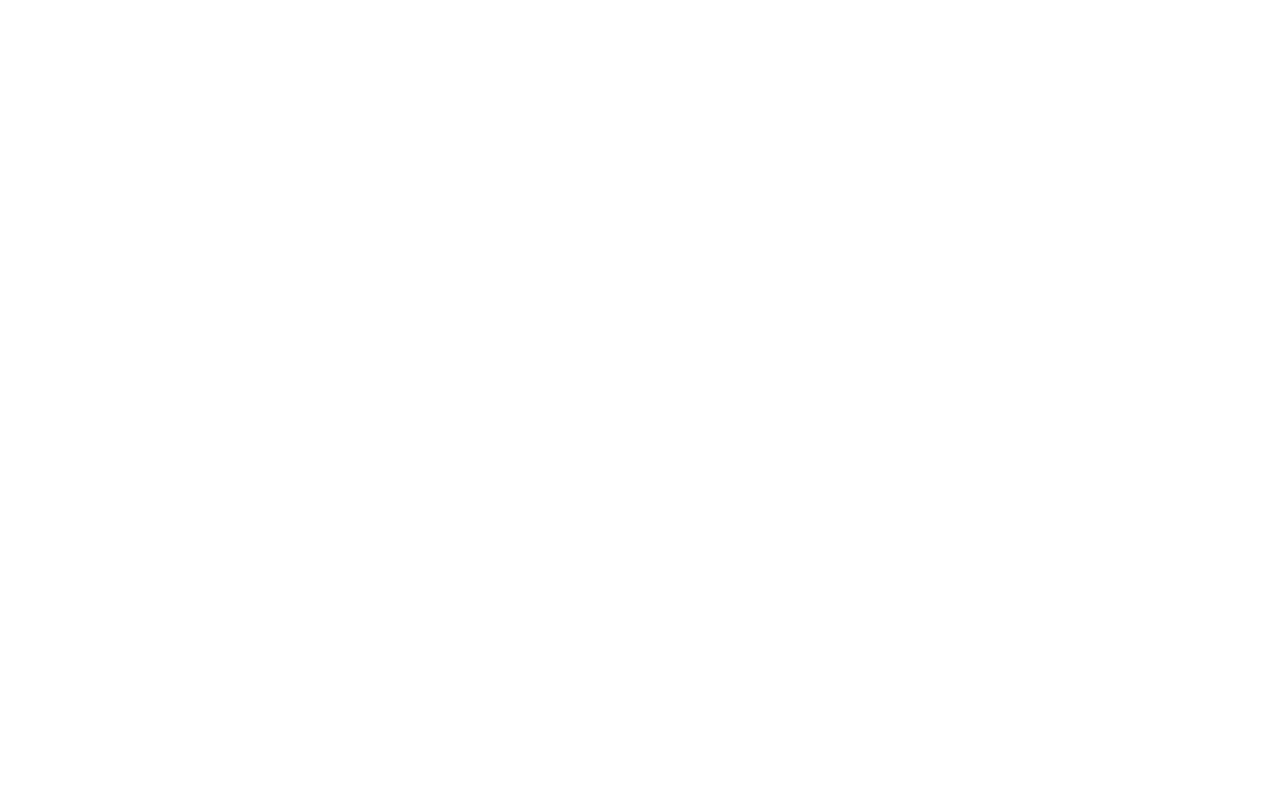
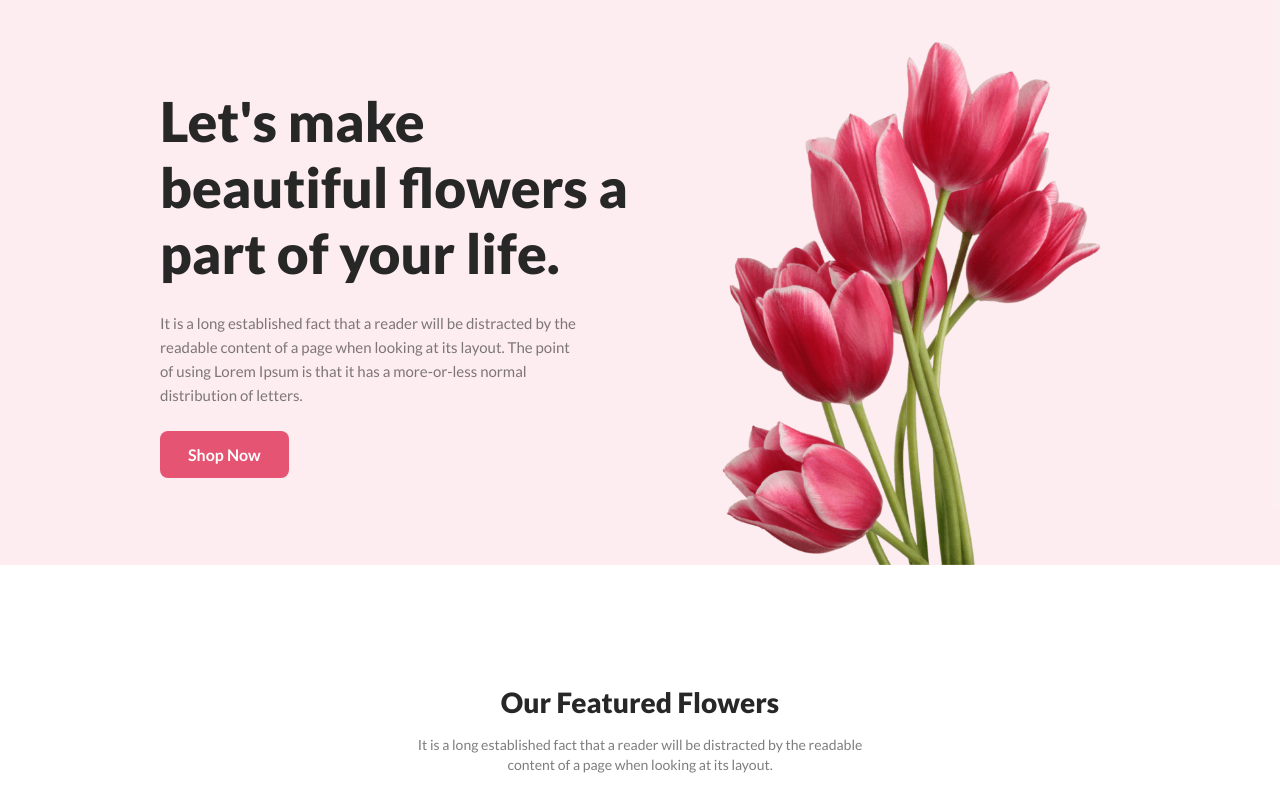
Before and after one commit to solaiman-siam/flower-shop-clone, a plain HTML site: page index.html in a window 1280 px wide. Drawn offline with Linux system fonts and the light colour scheme.

Commit message:
added header section

```diff
--- a/css/style.css
+++ b/css/style.css
@@ -1,15 +1,91 @@
-@import url('https://fonts.googleapis.com/css2?family=Lato:wght@300;400;700;900&display=swap');
+@import url("https://fonts.googleapis.com/css2?family=Lato:wght@300;400;700;900&display=swap");
 
-*{
-    margin: 0;
-    padding: 0;
-    box-sizing: border-box;
-    font-family: 'Lato', sans-serif;
+* {
+  margin: 0;
+  padding: 0;
+  box-sizing: border-box;
+  font-family: "Lato", sans-serif;
 }
-html, body{
-    height: 100%;
-    width: 100%;
-
+html,
+body {
+  height: 100%;
+  width: 100%;
 }
 
 /* common sharing css */
+
+.container {
+  width: 75%;
+  max-width: 1440px;
+  height: 1px;
+  margin: 0 auto;
+  height: 100%;
+}
+
+/* header css */
+header {
+  width: 100%;
+  background: rgba(229, 84, 115, 0.1);
+}
+.header-wrapper {
+  display: flex;
+  gap: 70px;
+  align-items: center;
+}
+.header-left {
+  max-width: 530px;
+  width: 75%;
+}
+.header-title {
+  color: #272727;
+  font-size: 55px;
+  font-weight: 800;
+  margin-bottom: 25px;
+}
+.header-description {
+  color: rgba(39, 39, 39, 0.6);
+  font-size: 15px;
+  font-weight: 400;
+  line-height: 24px;
+  margin-bottom: 24px;
+  width: 90%;
+}
+.header-btn {
+  padding: 14px 28px;
+  border-radius: 8px;
+  background: #e55473;
+  color: #fff;
+  font-size: 16px;
+  font-weight: 700;
+  border: 0;
+}
+.header-img {
+  display: flex;
+  align-items: end;
+  margin-top: 40px;
+}
+.header-img img {
+  width: 100%;
+}
+
+/* featured css */
+.featured-container {
+  margin: 0 auto;
+  width: 450px;
+  text-align: center;
+  padding-top: 120px;
+  padding-bottom: 30px;
+}
+.featured-title {
+  color: #272727;
+  font-size: 28px;
+  font-weight: 800;
+  padding-bottom: 16px;
+}
+.featured-description {
+    color: rgba(39, 39, 39, 0.60);
+    font-size: 14px;
+    font-weight: 400;
+    line-height: 20px; /* 166.667% */
+
+}
--- a/index.html
+++ b/index.html
@@ -7,8 +7,31 @@
     <link rel="stylesheet" href="css/style.css">
 </head>
 <body>
-    <header></header>
-    <main></main>
+    <header>
+        <div class="container">
+            <div class="header-wrapper">
+                <div class="header-left">
+                    <h1 class="header-title">Let's make beautiful flowers a part of your life.</h1>
+                    <p class="header-description">It is a long established fact that a reader will be distracted by the readable content of a page when looking at its layout. The point of using Lorem Ipsum is that it has a more-or-less normal distribution of letters.</p>
+                    <button class="header-btn">Shop Now</button>
+                </div>
+                <div class="header-img">
+                    <img src="images/pngwing 10.png" alt="">
+                </div>
+            </div>
+        </div>
+    </header>
+    <main>
+        <div class="container">
+            <div class="featured-container">
+                <h4 class="featured-title">Our Featured Flowers</h4>
+                <p class="featured-description">It is a long established fact that a reader will be distracted by the readable content of a page when looking at its layout.</p>
+            </div>
+            <div class="img-box-container">
+
+            </div>
+        </div>
+    </main>
     <footer></footer>
 
 </body>
```
Also changed, not shown: images/Flower 01.png (renamed from Flower Asset/Flower 01.png), images/Group 57.png (renamed from Flower Asset/Group 57.png), images/Group 58.png (renamed from Flower Asset/Group 58.png), images/Group 59.png (renamed from Flower Asset/Group 59.png), images/Rectangle 4.png (renamed from Flower Asset/Rectangle 4.png), images/Rectangle 5.png (renamed from Flower Asset/Rectangle 5.png), images/Rectangle 6.png (renamed from Flower Asset/Rectangle 6.png), images/Rectangle 9.png (renamed from Flower Asset/Rectangle 9.png), images/pngwing 10.png (renamed from Flower Asset/pngwing 10.png), images/pngwing 5.png (renamed from Flower Asset/pngwing 5.png), images/pngwing 6.png (renamed from Flower Asset/pngwing 6.png), images/pngwing 7.png (renamed from Flower Asset/pngwing 7.png), images/pngwing 8.png (renamed from Flower Asset/pngwing 8.png).
